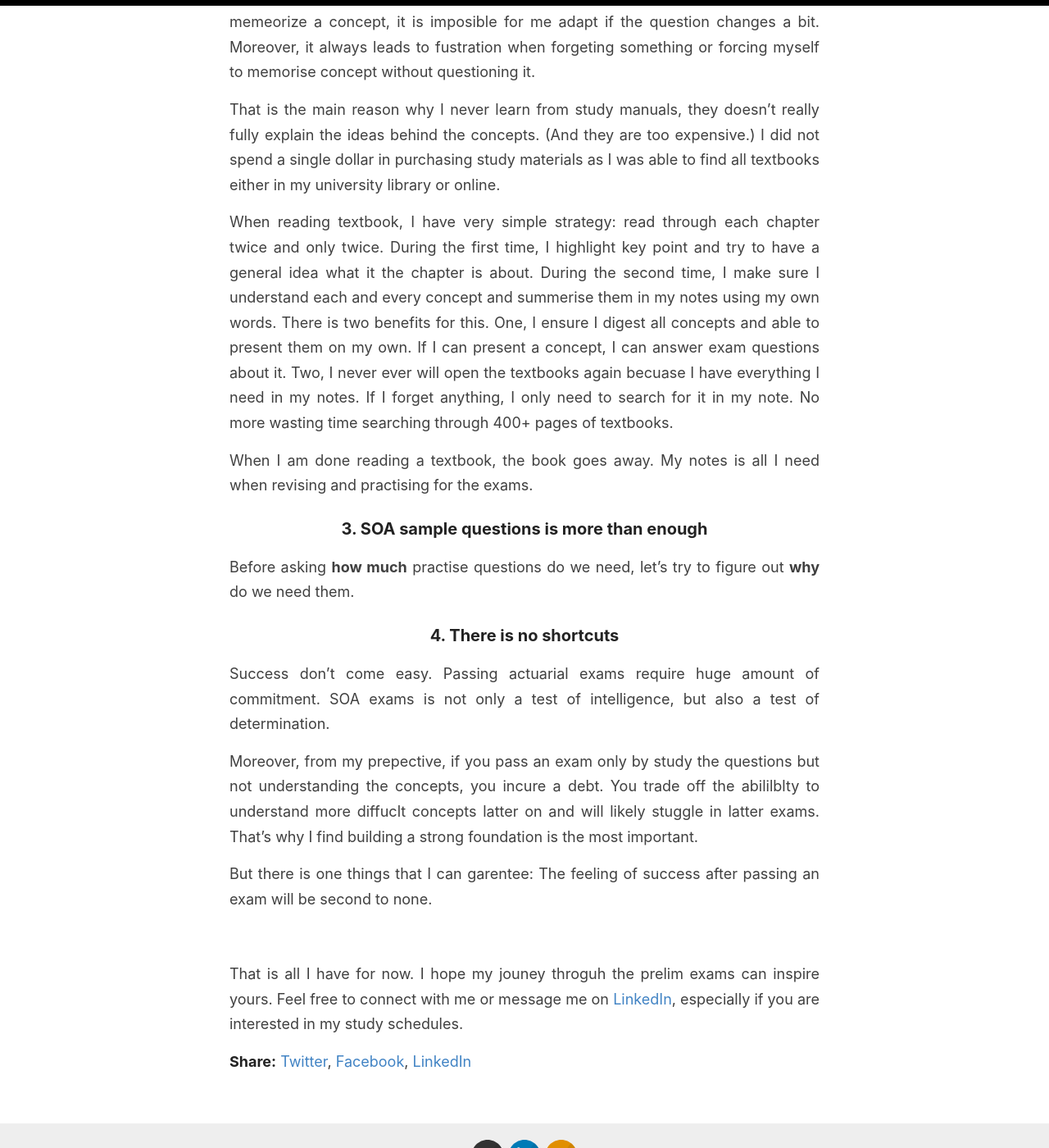
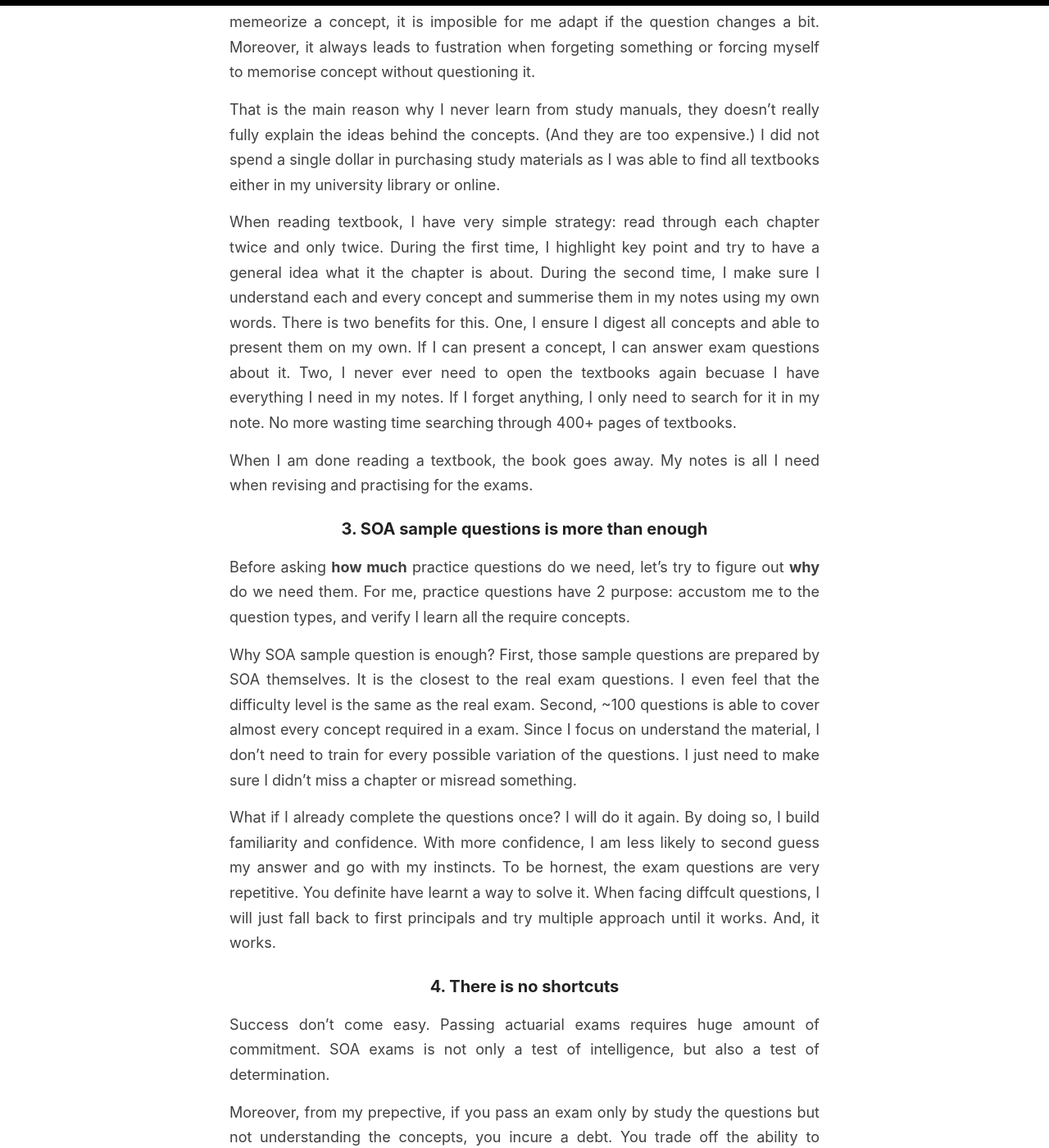
Before and after one commit to actuarialcat/actuarialcat.github.io, a Jekyll site: the page built from _posts/2020-12-24-How-to-pass-7-SOA.md, in a window 1280 px wide and 1400 px high, scrolled down 1160 px. Shown: the whole window at 82% size. Built offline with Jekyll 4.4.1, drawn with Linux system fonts in a browser that asks for light colours; some of the changed text lies outside the part shown.

Commit message:
updata how to pass

```diff
--- a/_posts/2020-12-24-How-to-pass-7-SOA.md
+++ b/_posts/2020-12-24-How-to-pass-7-SOA.md
@@ -41,36 +41,47 @@ During the first time, I highlight key point and try to have a general idea what
 During the second time, I make sure I understand each and every concept and summerise them in my notes using my own words.
 There is two benefits for this.
 One, I ensure I digest all concepts and able to present them on my own. If I can present a concept, I can answer exam questions about it.
-Two, I never ever will open the textbooks again becuase I have everything I need in my notes.
+Two, I never ever need to open the textbooks again becuase I have everything I need in my notes.
 If I forget anything, I only need to search for it in my note. No more wasting time searching through 400+ pages of textbooks.
 
 
 When I am done reading a textbook, the book goes away. My notes is all I need when revising and practising for the exams.
 
 
+
 ### 3. SOA sample questions is more than enough
 
-Before asking **how much** practise questions do we need, let's try to figure out **why** do we need them.
+Before asking **how much** practice questions do we need, let's try to figure out **why** do we need them.
+For me, practice questions have 2 purpose: accustom me to the question types, and verify I learn all the require concepts.
 
+Why SOA sample question is enough?
+First, those sample questions are prepared by SOA themselves. It is the closest to the real exam questions.
+I even feel that the difficulty level is the same as the real exam.
+Second, ~100 questions is able to cover almost every concept required in a exam.
+Since I focus on understand the material, I don't need to train for every possible variation of the questions.
+I just need to make sure I didn't miss a chapter or misread something.
 
-
-
-
-
+What if I already complete the questions once? I will do it again.
+By doing so, I build familiarity and confidence.
+With more confidence, I am less likely to second guess my answer and go with my instincts.
+To be hornest, the exam questions are very repetitive.
+You definite have learnt a way to solve it.
+When facing diffcult questions, I will just fall back to first principals and try multiple approach until it works. And, it works.
 
 
 
 ### 4. There is no shortcuts
 
 Success don't come easy.
-Passing actuarial exams require huge amount of commitment.
+Passing actuarial exams requires huge amount of commitment.
 SOA exams is not only a test of intelligence, but also a test of determination.
 
 Moreover, from my prepective, if you pass an exam only by study the questions but not understanding the concepts, you incure a debt.
-You trade off the abililblty to understand more diffuclt concepts latter on and will likely stuggle in latter exams.
+You trade off the ability to understand more diffuclt concepts latter on and will likely stuggle in latter exams.
 That's why I find building a strong foundation is the most important.
 
-But there is one things that I can garentee: The feeling of success after passing an exam will be second to none.
+But there is one things that I can guarentee: The feeling of success after passing the exams will be second to none.
+
 
 
 <p>&nbsp; &nbsp;</p>
```
